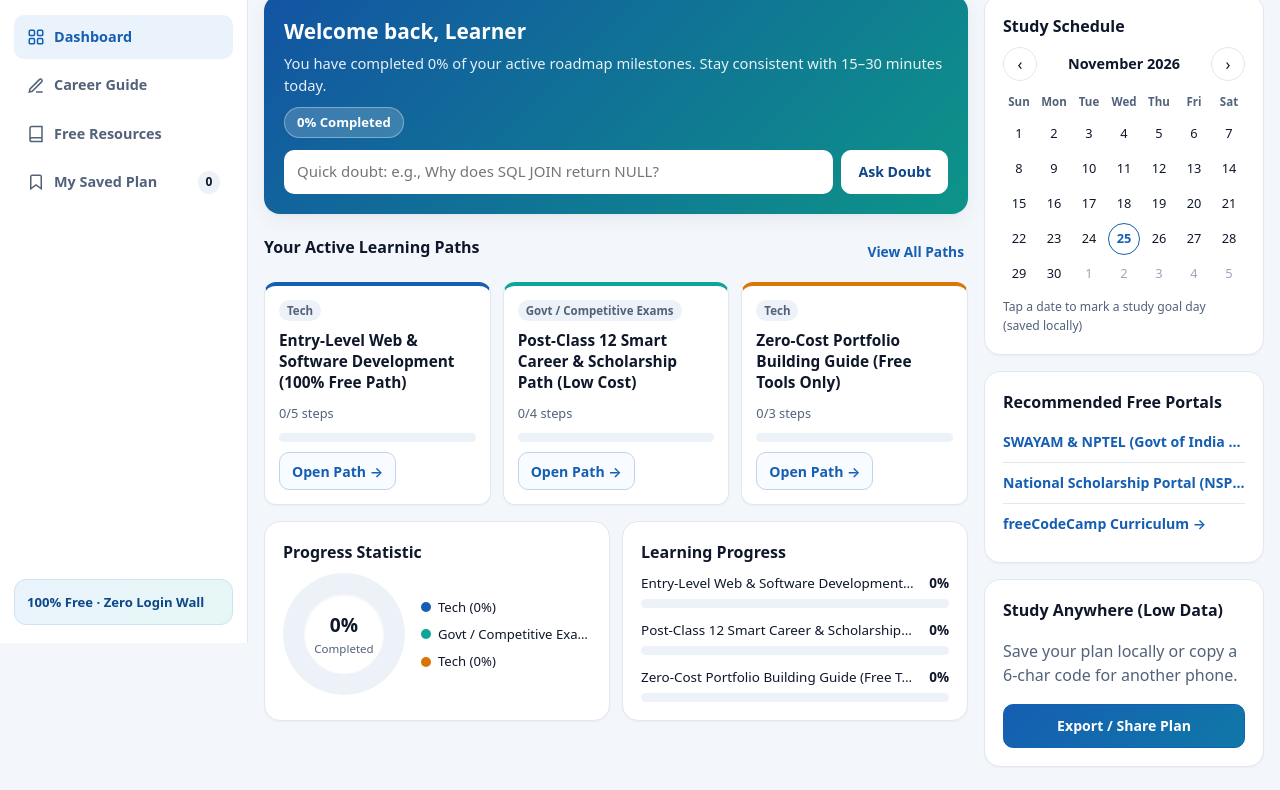
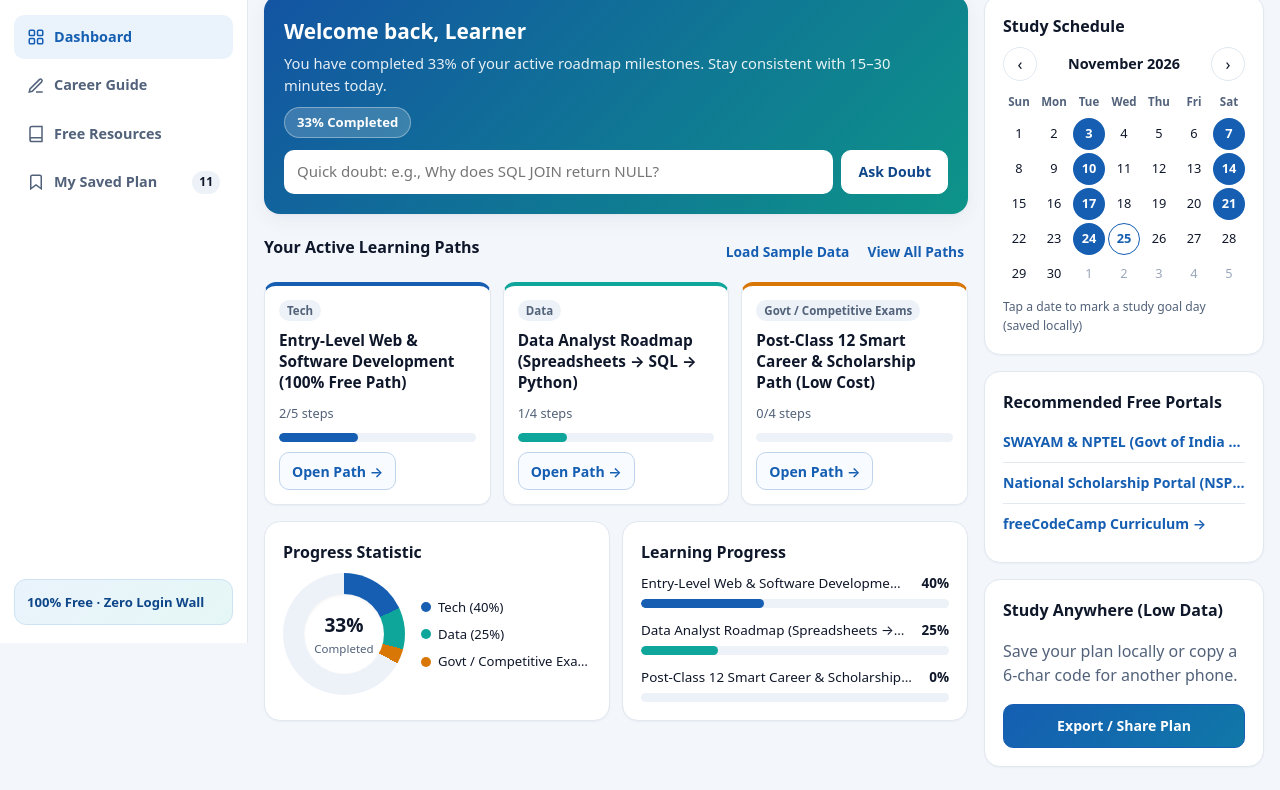
Before and after one commit to Chanakya-Mishra/PathIq, a website with bundled scripts: page public/index.html in a window 1280 px wide. Shown: the part 157-947 px from the top of the page. Built offline with nearby package versions, Linux system fonts and the light colour scheme; files whose address does not match are found by name.

Commit message:
feat: design and seed realistic mock student data and update README

```diff
--- a/public/css/styles.css
+++ b/public/css/styles.css
@@ -981,6 +981,14 @@ select:focus-visible {
   justify-content: space-between;
   gap: 8px;
   margin-bottom: 8px;
+  flex-wrap: wrap;
+}
+
+.dash-head-actions {
+  display: flex;
+  align-items: center;
+  gap: 10px;
+  flex-wrap: wrap;
 }
 
 .dash-sec-title {
--- a/public/data/locales.js
+++ b/public/data/locales.js
@@ -106,6 +106,8 @@ export const LOCALES = {
     downloadMdBtn: 'Download .md',
     shareWaBtn: 'Share on WhatsApp',
     clearPlanBtn: 'Clear Saved Plan',
+    loadDemoBtn: 'Load Sample Data',
+    demoLoadedToast: 'Loaded sample student roadmap & study progress',
     copiedToast: 'Copied to clipboard!',
     savedToast: 'Updated My Saved Plan',
     clearedToast: 'Saved plan cleared',
@@ -249,6 +251,8 @@ export const LOCALES = {
     downloadMdBtn: '.md डाउनलोड',
     shareWaBtn: 'WhatsApp पर शेयर करें',
     clearPlanBtn: 'प्लान साफ करें',
+    loadDemoBtn: 'सैंपल डेटा लोड करें',
+    demoLoadedToast: 'सैंपल प्रगति और अध्ययन डेटा लोड हो गया',
     copiedToast: 'क्लिपबोर्ड पर कॉपी हो गया!',
     savedToast: 'मेरा प्लान अपडेट हुआ',
     clearedToast: 'सेव किया प्लान साफ किया गया',
@@ -392,6 +396,8 @@ export const LOCALES = {
     downloadMdBtn: '.md பதிவிறக்கம்',
     shareWaBtn: 'WhatsApp-ல் பகிரவும்',
     clearPlanBtn: 'திட்டத்தை அழி',
+    loadDemoBtn: 'மாதிரி தரவை ஏற்று',
+    demoLoadedToast: 'மாதிரி கற்றல் மற்றும் படிப்பு முன்னேற்றம் ஏற்றப்பட்டது',
     copiedToast: 'கிளிப்போர்டுக்கு நகலெடுக்கப்பட்டது!',
     savedToast: 'எனது திட்டம் புதுப்பிக்கப்பட்டது',
     clearedToast: 'சேமித்த திட்டம் அழிக்கப்பட்டது',
@@ -535,6 +541,8 @@ export const LOCALES = {
     downloadMdBtn: '.md ডাউনলোড',
     shareWaBtn: 'WhatsApp-এ শেয়ার করুন',
     clearPlanBtn: 'প্ল্যান মুছুন',
+    loadDemoBtn: 'নমুনা ডেটা লোড করুন',
+    demoLoadedToast: 'নমুনা স্টুডেন্ট রোডম্যাপ ও অগ্রগতি লোড হয়েছে',
     copiedToast: 'ক্লিপবোর্ডে কপি হয়েছে!',
     savedToast: 'আমার প্ল্যান আপডেট হয়েছে',
     clearedToast: 'সংরক্ষিত প্ল্যান মুছে ফেলা হয়েছে',
--- /dev/null
+++ b/public/data/mockStudentData.js
@@ -0,0 +1,66 @@
+/**
+ * Realistic mock student profile data for demonstration, automated initial loading,
+ * and UI evaluation of the PathIQ Student Learning Dashboard.
+ */
+
+export function getMockStudentData(refDate = new Date()) {
+  const y = refDate.getFullYear();
+  const m = String(refDate.getMonth() + 1).padStart(2, '0');
+
+  // Realistic spread of active study days in the current calendar month
+  const studyDays = {};
+  const activeDays = [3, 7, 10, 14, 17, 21, 24];
+  for (const day of activeDays) {
+    const dd = String(day).padStart(2, '0');
+    studyDays[`${y}-${m}-${dd}`] = true;
+  }
+
+  return {
+    stage: 'college',
+    weeklyHours: '10',
+    // Active milestones checked across multiple domains (Tech, Govt/Exam, Portfolio, Data)
+    completedSteps: {
+      'tech-zero-cost::step-1': true,
+      'tech-zero-cost::step-2': true,
+      'career-after-12th::step-1': true,
+      'portfolio-building::step-1': true,
+      'portfolio-building::step-2': true,
+      'data-analyst-free::step-1': true
+    },
+    // Top-tier 100% free learning resources saved to My Plan
+    savedResourceIds: [
+      'res-freecodecamp',
+      'res-nsp-india',
+      'res-swayam-nptel',
+      'res-mdn-web',
+      'res-openstax'
+    ],
+    studyDays,
+    lastQuery: 'How do I start in tech with zero paid courses?',
+    qaCache: {
+      'tech::How do I start in tech with zero paid courses?': {
+        cachedAt: Date.now() - 3600000,
+        answer: {
+          directAnswer:
+            'You can enter software development with 0 paid courses by mastering HTML, CSS, JavaScript, and Git through verified free platforms like freeCodeCamp and MDN, then building and publishing 3 real projects on GitHub.',
+          steps: [
+            {
+              title: 'Semantic Web Basics',
+              detail: 'Complete the free Responsive Web Design certification on freeCodeCamp (100% free).'
+            },
+            {
+              title: 'JavaScript Logic & DOM',
+              detail: 'Practice vanilla JS daily: build a calculator, quiz app, and study tracker.'
+            },
+            {
+              title: 'Git & Portfolio Hosting',
+              detail: 'Publish your code to GitHub and host live demos on GitHub Pages or Vercel.'
+            }
+          ],
+          practiceAction:
+            'Open freeCodeCamp today and complete the first 5 interactive HTML challenges (15 minutes).'
+        }
+      }
+    }
+  };
+}
--- a/public/js/dashboardView.js
+++ b/public/js/dashboardView.js
@@ -156,10 +156,18 @@ export function createDashboardView({ container, store, onOpenPath, onQuickDoubt
     const pathsSec = el('section', 'dash-section');
     const pathsHead = el('div', 'dash-sec-head');
     pathsHead.appendChild(el('h3', 'dash-sec-title', t(lang, 'dashYourPaths')));
+    const pathsHeadActions = el('div', 'dash-head-actions');
+    const demoBtn = el('button', 'link-btn', t(lang, 'loadDemoBtn'));
+    demoBtn.type = 'button';
+    demoBtn.addEventListener('click', () => {
+      store.loadMockData();
+      showToast(t(store.getState().lang, 'demoLoadedToast'));
+    });
     const viewAllBtn = el('button', 'link-btn', t(lang, 'dashViewAll'));
     viewAllBtn.type = 'button';
     viewAllBtn.addEventListener('click', () => store.update({ activeTab: 'guidance' }));
-    pathsHead.appendChild(viewAllBtn);
+    pathsHeadActions.append(demoBtn, viewAllBtn);
+    pathsHead.appendChild(pathsHeadActions);
     pathsSec.appendChild(pathsHead);
 
     const coursesRow = el('div', 'dash-courses-grid');
--- a/public/js/main.js
+++ b/public/js/main.js
@@ -118,6 +118,24 @@ if (liteToggle) {
 }
 
 store.subscribe(syncShell);
+
+// Auto-seed realistic mock student data on first visit or via ?demo=1 / ?mock=1 parameter
+try {
+  const urlParams = new URLSearchParams(window.location.search);
+  const forceDemo =
+    urlParams.get('demo') === 'true' ||
+    urlParams.get('demo') === '1' ||
+    urlParams.get('mock') === 'true' ||
+    urlParams.get('mock') === '1';
+  const SEED_KEY = 'pathiq_mock_seeded_v1';
+  if (forceDemo || !window.localStorage.getItem(SEED_KEY)) {
+    store.loadMockData();
+    window.localStorage.setItem(SEED_KEY, 'true');
+  }
+} catch {
+  // Graceful fallback if localStorage is disabled or restricted
+}
+
 syncShell(store.getState());
 if (dashboardView) dashboardView.init();
 if (guidanceView) guidanceView.init();
--- a/public/js/savedPlanView.js
+++ b/public/js/savedPlanView.js
@@ -216,7 +216,14 @@ export function createSavedPlanView({ container, store, showToast }) {
       goDir.type = 'button';
       goDir.addEventListener('click', () => store.update({ activeTab: 'directory' }));
 
-      navBtns.append(goGuide, goDir);
+      const loadDemo = el('button', 'btn btn-outline', t(lang, 'loadDemoBtn'));
+      loadDemo.type = 'button';
+      loadDemo.addEventListener('click', () => {
+        store.loadMockData();
+        showToast(t(lang, 'demoLoadedToast'));
+      });
+
+      navBtns.append(goGuide, goDir, loadDemo);
       emptyBox.append(navBtns, makeLoadCodeBar(lang));
       container.appendChild(emptyBox);
       return;
@@ -292,7 +299,14 @@ export function createSavedPlanView({ container, store, showToast }) {
       showToast(t(lang, 'clearedToast'));
     });
 
-    exportActions.append(copyPlainBtn, copyMdBtn, waLink, dlTxtBtn, dlMdBtn, shareCodeBtn, clearBtn);
+    const loadDemoBtn = el('button', 'btn btn-outline', t(lang, 'loadDemoBtn'));
+    loadDemoBtn.type = 'button';
+    loadDemoBtn.addEventListener('click', () => {
+      store.loadMockData();
+      showToast(t(lang, 'demoLoadedToast'));
+    });
+
+    exportActions.append(copyPlainBtn, copyMdBtn, waLink, dlTxtBtn, dlMdBtn, shareCodeBtn, clearBtn, loadDemoBtn);
 
     const previewPre = el('pre', 'export-preview', plainText);
     exportBlock.append(exportActions, previewPre);
--- a/public/js/store.js
+++ b/public/js/store.js
@@ -1,3 +1,5 @@
+import { getMockStudentData } from '../data/mockStudentData.js';
+
 const STORAGE_KEY = 'pathiq_state_v1';
 const MAX_QA_CACHE = 20;
 
@@ -99,6 +101,11 @@ export function createStore(storage = getDefaultStorage()) {
         savedResourceIds: [],
         completedSteps: {}
       });
+    },
+
+    loadMockData(customMock) {
+      const mock = customMock || getMockStudentData();
+      return this.update(mock);
     }
   };
 }
```
Also changed, not shown: README.md.
